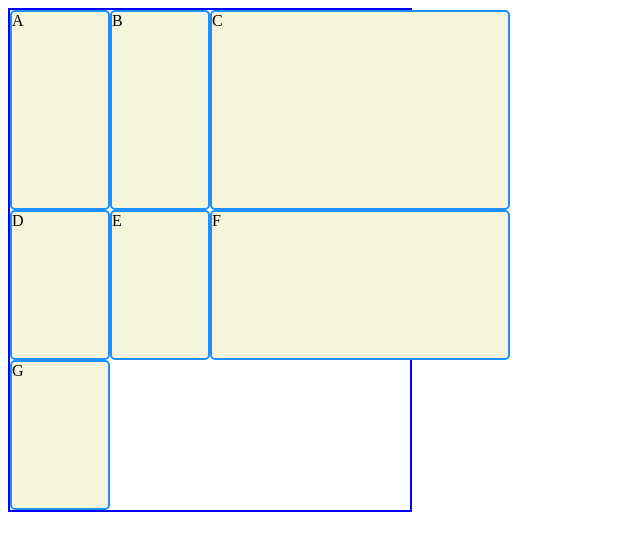
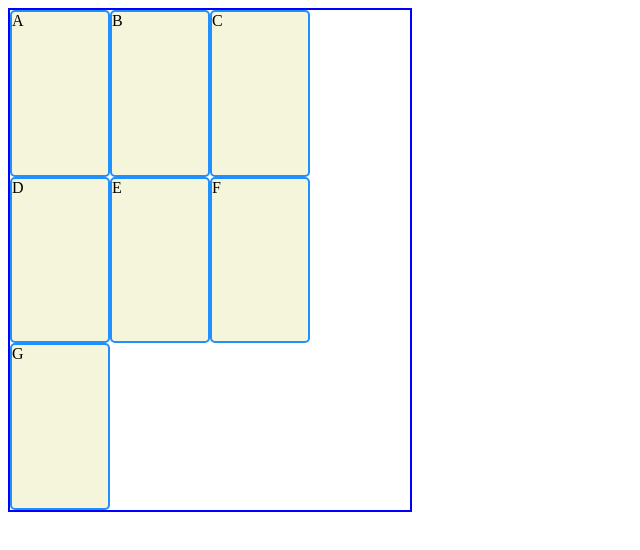
Before and after one commit to dasyx/display_grid, a plain HTML site: page index.html in a window 1280 px wide. Shown: the whole page, without its empty margins (0-640 px from the left). Drawn offline with Linux system fonts and the light colour scheme.

```diff
--- a/styles.css
+++ b/styles.css
@@ -10,6 +10,9 @@
 /* We can use shorthand property grid-template.
 /* Values before the slash sign will defined row sizes and the values after will define column sizes */
 
+/* With "fr" mesure unit we can divide the grid into fractions (using grid-template-rows and grid-template-columns */
+/* Is is specially made to prevent grid overflow */
+
 .grid {
   display: grid;
   /*w/o number of columns specified, every column is sitting on new rows */
@@ -21,12 +24,14 @@
   /* next one defines the size as a percetage of the entire grid's width*/
   /* grid-template-columns: 25% 50%; */
   /* next line of code will fractionnate the number of columns : */
-    /* grid-template-columns: 1fr 1fr; */
+  /* grid-template-columns: 1fr 1fr 1fr; */
   /* we can also define a mix of different column values */
   /* grid-template-columns: 100px 25% 300px;
     grid-template-rows: 200px 30% 150px; */
   /* the following property will define a shortand (overflow is made on purpose)*/
-    grid-template: 200px 30% 150px / 100px 25% 300px;
+  /* grid-template: 200px 30% 150px / 100px 25% 300px; */
+  /* grid-template: 1fr 1fr 1fr / 1fr 2fr 1fr; */
+  grid-template-columns: repeat(3, 100px);
 }
 
 .box {
```
Lines whose indentation alone changed are shown as unchanged.
